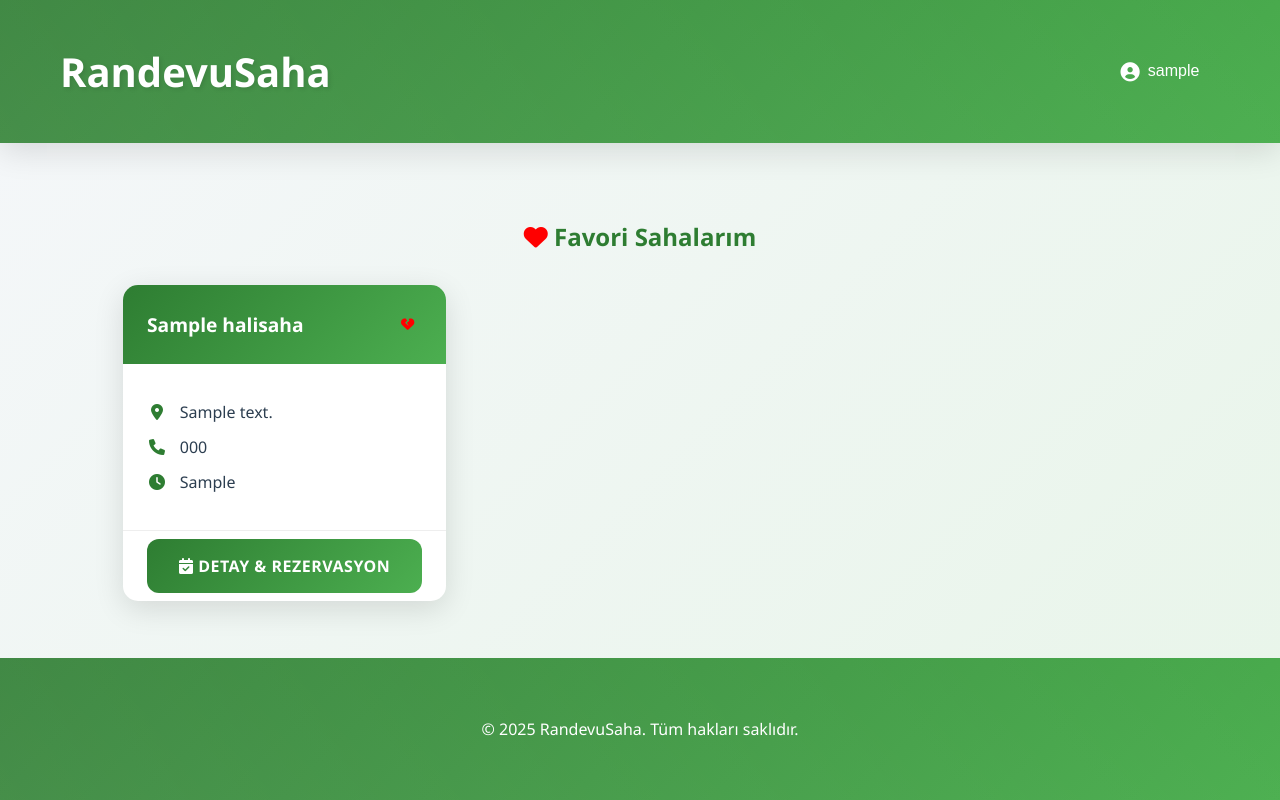
After one commit to OsmanYLCN/randevu-saha, a Django app: page /favori-sahalarim/ in a window 1280 px wide. The commit adds this page. Run offline with Django 5.2, Linux system fonts and the light colour scheme; a user stored in the database is signed in; tables that the repository leaves empty hold one stand-in row (values such as "Sample post").

Commit message:
Favori sahalar eklendi ve hata mesajları düzenlendi

```diff
--- a/main/admin.py
+++ b/main/admin.py
@@ -5,7 +5,10 @@ from django.contrib.auth.admin import UserAdmin
 class CustomUserAdmin(UserAdmin):
     model = CustomUser
     fieldsets = UserAdmin.fieldsets + (
-        ("Kullanıcı Tipi", {'fields': ('user_type',)}),
+        (None, {'fields': ('user_type', 'favorite_sahalar')}),
+    )
+    add_fieldsets = UserAdmin.add_fieldsets + (
+        (None, {'fields': ('user_type', 'favorite_sahalar')}),
     )
 
 admin.site.register(CustomUser, CustomUserAdmin)
--- a/main/models.py
+++ b/main/models.py
@@ -8,6 +8,7 @@ class CustomUser(AbstractUser):
         ('owner', 'Saha Sahibi'),
     )
     user_type = models.CharField(max_length=10, choices=USER_TYPES, default='standard')
+    favorite_sahalar = models.ManyToManyField('Halisaha', related_name='favori_kullanicilar', blank=True)
 
     def __str__(self):
         return f"{self.username} ({self.get_user_type_display()})"
--- a/main/templates/main/base.html
+++ b/main/templates/main/base.html
@@ -23,6 +23,9 @@
                 <div class="user-dropdown">
                     <a href="{% url 'profil' %}"><i class="fas fa-user"></i> Profil Bilgilerim</a>
                     <a href="{% url 'rezervasyonlarim' %}"><i class="fas fa-calendar-alt"></i> Rezervasyonlarım</a>
+                    {% if user.user_type == 'standard' %}
+                    <a href="{% url 'favori_sahalarim' %}"><i class="fas fa-heart" style="color:red;"></i> Favori Sahalarım</a>
+                    {% endif %}
                     {% if user.user_type == 'owner' %}
                     <a href="{% url 'saha_listesi' %}"><i class="fas fa-futbol"></i> Sahalarım</a>
                     {% endif %}
@@ -40,23 +43,13 @@
     </header>
 
     <main class="container">
-        {% if messages %}
-        <div class="messages">
-            {% for message in messages %}
-            <div class="alert alert-{{ message.tags }}">
-                {{ message }}
-            </div>
-            {% endfor %}
-        </div>
-        {% endif %}
-
         {% block content %}
         {% endblock %}
     </main>
 
     <footer class="footer">
         <div class="container">
-            <p>&copy; 2024 RandevuSaha. Tüm hakları saklıdır.</p>
+            <p>&copy; 2025 RandevuSaha. Tüm hakları saklıdır.</p>
         </div>
     </footer>
 
--- /dev/null
+++ b/main/templates/main/favori_sahalarim.html
@@ -0,0 +1,41 @@
+{% extends 'main/base.html' %}
+
+{% block title %}Favori Sahalarım - RandevuSaha{% endblock %}
+
+{% block content %}
+<div class="saha-container">
+    <h2 style="text-align:center; color:var(--primary-color); margin-bottom:2rem;">
+        <i class="fas fa-heart" style="color:red;"></i> Favori Sahalarım
+    </h2>
+    <div class="saha-grid">
+        {% for saha in favori_sahalar %}
+        <div class="saha-card">
+            <div class="saha-header">
+                <h3>{{ saha.name }}</h3>
+                <form method="post" action="{% url 'favori_toggle' saha.id %}" style="display:inline;">
+                    {% csrf_token %}
+                    <button type="submit" class="btn-icon" title="Favorilerden Çıkar">
+                        <i class="fas fa-heart-broken" style="color:red;"></i>
+                    </button>
+                </form>
+            </div>
+            <div class="saha-info">
+                <p><i class="fas fa-map-marker-alt"></i> {{ saha.address }}</p>
+                <p><i class="fas fa-phone"></i> {{ saha.phone }}</p>
+                <p><i class="fas fa-clock"></i> {{ saha.opening_hours }}</p>
+            </div>
+            <div class="saha-footer">
+                <a href="{% url 'saha_detay' saha.id %}" class="btn">
+                    <i class="fas fa-calendar-check"></i> Detay & Rezervasyon
+                </a>
+            </div>
+        </div>
+        {% empty %}
+        <div class="no-saha">
+            <i class="fas fa-heart-broken" style="font-size:3rem; color:red;"></i>
+            <p>Henüz favori sahalarınız yok.</p>
+        </div>
+        {% endfor %}
+    </div>
+</div>
+{% endblock %}
--- a/main/urls.py
+++ b/main/urls.py
@@ -22,4 +22,6 @@ urlpatterns = [
     path('rezervasyonlar/', views.rezervasyonlar, name='rezervasyonlar'),
     path('rezervasyonlarim/', views.rezervasyonlarim, name='rezervasyonlarim'),
     path('rezervasyon/<int:rezervasyon_id>/iptal/', views.rezervasyon_iptal, name='rezervasyon_iptal'),
+    path('favori/<int:saha_id>/', views.favori_toggle, name='favori_toggle'),
+    path('favori-sahalarim/', views.favori_sahalarim, name='favori_sahalarim'),
 ]
--- a/main/views.py
+++ b/main/views.py
@@ -10,6 +10,7 @@ from rest_framework.permissions import IsAuthenticated, AllowAny
 from rest_framework_simplejwt.tokens import RefreshToken
 from django.contrib.auth import authenticate
 from django.utils import timezone
+from django.http import JsonResponse
 
 from .models import Halisaha, Reservation, CustomUser
 from .forms import HalisahaForm, ReservationForm, CustomUserCreationForm
@@ -326,3 +327,20 @@ def profil(request):
         return redirect('profil')
 
     return render(request, 'main/profil.html')
+
+@login_required
+def favori_toggle(request, saha_id):
+    saha = get_object_or_404(Halisaha, id=saha_id)
+    user = request.user
+    if saha in user.favorite_sahalar.all():
+        user.favorite_sahalar.remove(saha)
+        messages.info(request, f"'{saha.name}' favorilerinizden çıkarıldı.")
+    else:
+        user.favorite_sahalar.add(saha)
+        messages.success(request, f"'{saha.name}' favorilerinize eklendi.")
+    return redirect(request.META.get('HTTP_REFERER', 'saha_listesi'))
+
+@login_required
+def favori_sahalarim(request):
+    favori_sahalar = request.user.favorite_sahalar.all()
+    return render(request, 'main/favori_sahalarim.html', {'favori_sahalar': favori_sahalar})
```
Also changed, not shown: main/templates/main/saha_detail.html (+14 -0 lines), main/templates/main/saha_listesi.html (+14 -0 lines), main/migrations/0004_customuser_favorite_sahalar.py (added).
